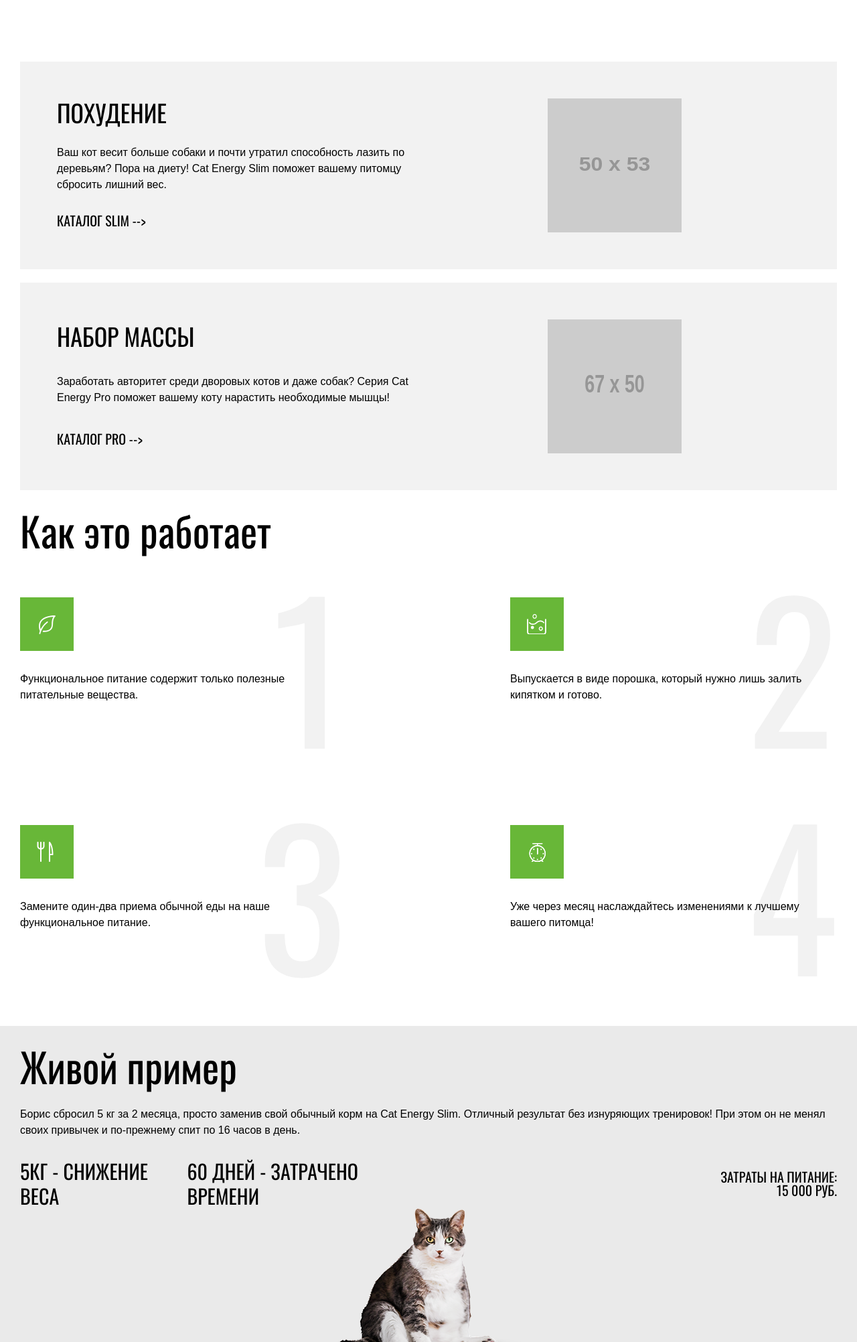
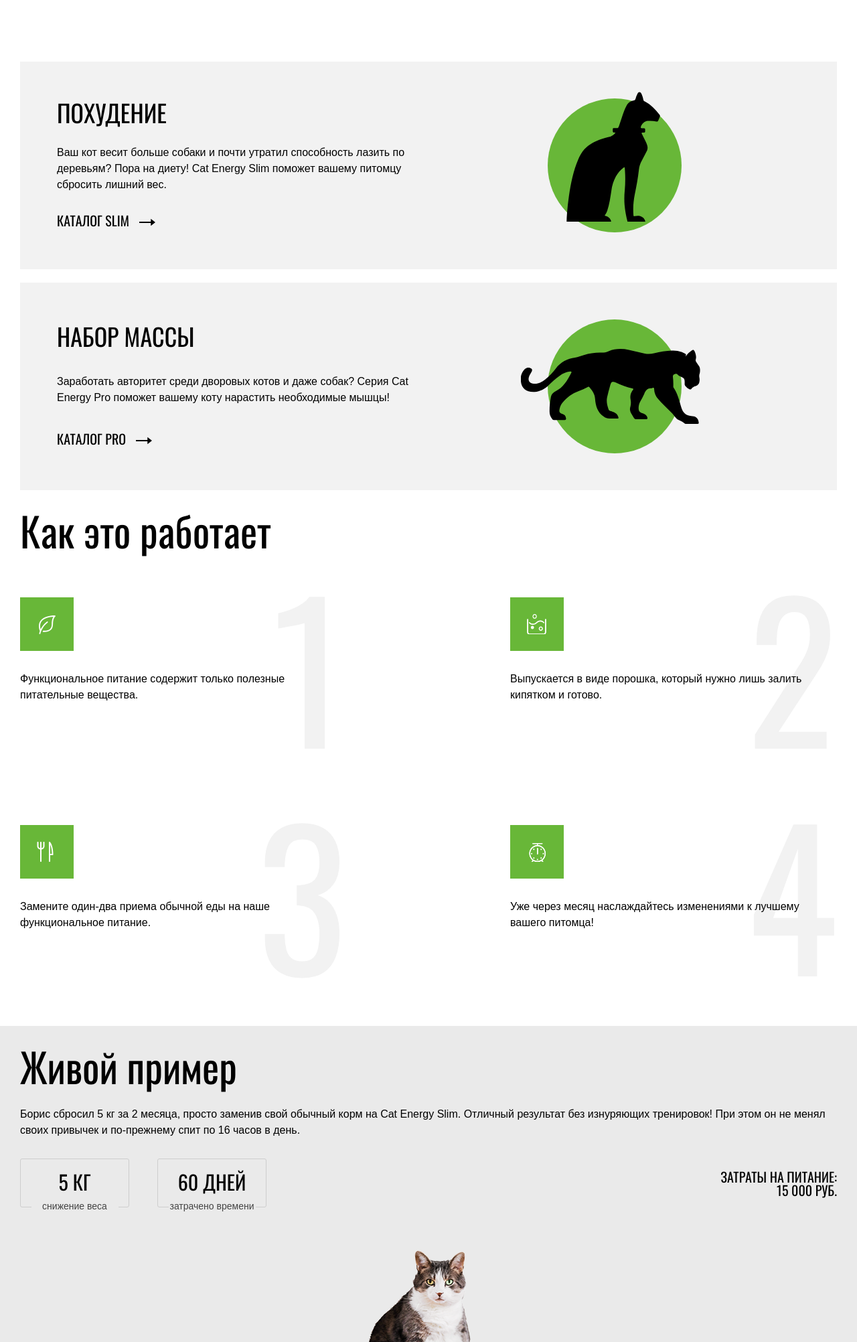
Before and after one commit to Proalex90/1744861-cat-energy-23, a website: page source/index.html in a window 1280 px wide. Shown: the part 900-2904 px from the top of the page at 67% size. Drawn offline with nearby package versions, Linux system fonts and the light colour scheme; files that its build step writes are made by us from their sources; placeholder pictures from the web are drawn by us.

Commit message:
Блок example, nutrition for mobile and tablet

```diff
--- a/source/index.html
+++ b/source/index.html
@@ -149,31 +149,39 @@
         <h2 class="visually-hidden">Подбор программы питания для котов</h2>
         <ul class="nutrition-program__list">
           <li class="nutrition-program__item">
-            <img
-              class="nutrition-program__img"
-              src="http://placehold.it/50x53"
-              alt="Изображение стройного кота"
-            />
+            <div class="nutrition-program__img-container">
+              <img
+                class="nutrition-program__img nutrition-program__img--slim"
+                src="../img/index/cat-slim.svg"
+                width="36"
+                height="50"
+                alt="Силует стройного кота"
+              />
+            </div>
             <h3 class="nutrition-program__subtitle">Похудение</h3>
             <p class="nutrition-program__text">
               Ваш кот весит больше собаки и почти утратил способность лазить по
               деревьям? Пора на диету! Cat Energy Slim поможет вашему питомцу
               сбросить лишний вес.
             </p>
-            <a href="#" class="nutrition-program__link">Каталог SLIM --></a>
+            <a href="#" class="nutrition-program__link">Каталог SLIM</a>
           </li>
           <li class="nutrition-program__item">
-            <img
-              class="nutrition-program__img"
-              src="http://placehold.it/67x50"
-              alt="Изображение пантеры"
-            />
+            <div class="nutrition-program__img-container">
+              <img
+                class="nutrition-program__img nutrition-program__img--pro"
+                src="../img/index/cat-pro.svg"
+                width="67"
+                height="50"
+                alt="Силует пантеры"
+              />
+            </div>
             <h3 class="nutrition-program__subtitle">Набор массы</h3>
             <p class="nutrition-program__text">
               Заработать авторитет среди дворовых котов и даже собак? Серия Cat
               Energy Pro поможет вашему коту нарастить необходимые мышцы!
             </p>
-            <a href="#" class="nutrition-program__link">Каталог PRO --></a>
+            <a href="#" class="nutrition-program__link">Каталог PRO</a>
           </li>
         </ul>
       </section>
@@ -232,9 +240,15 @@
             день.
           </p>
           <div class="example__container results">
-            <div class="results__container">
-              <p>5кг - снижение веса</p>
-              <p>60 дней - затрачено времени</p>
+            <div class="results__wrapper">
+              <div class="results__container">
+                <p class="results__amount">5 кг</p>
+                <p class="results__text">снижение веса</p>
+              </div>
+              <div class="results__container">
+                <p class="results__amount">60 дней</p>
+                <p class="results__text">затрачено времени</p>
+              </div>
             </div>
             <p class="example__spending-text">
               Затраты на питание: 15 000 РУБ.
--- a/source/sass/blocks/example.scss
+++ b/source/sass/blocks/example.scss
@@ -46,6 +46,7 @@
   @media (min-width: $tablet-width) {
     display: flex;
     align-items: center;
+    margin-bottom: 64px;
   }
 
   @media (min-width: $desktop-width) {
@@ -53,19 +54,15 @@
   }
 }
 
-.results__container {
+.results__wrapper {
   display: flex;
-  justify-content: space-around;
+  justify-content: space-between;
 
   @media (min-width: $tablet-width) {
     justify-content: flex-start;
     width: 50%;
     font-size: 30px;
     line-height: 37px;
-
-    p:last-child {
-      margin-left: auto;
-    }
   }
 
   @media (min-width: $desktop-width) {
@@ -73,13 +70,67 @@
   }
 }
 
+.results__container {
+  text-align: center;
+  border: 1px solid $color-border-special;
+  border-radius: 3px;
+  padding: 15px 20px 0;
+  width: 45%;
+
+  @media (min-width: $tablet-width) {
+    width: 163px;
+    padding: 15px 0 0;
+  }
+
+  &:last-child {
+    margin-left: 42px;
+  }
+}
+
+.results__text {
+  text-transform: none;
+  font-family: "Arial", sans-serif;
+  font-weight: 400;
+  font-size: 12px;
+  line-height: 12px;
+  color: $color-form-text;
+  transform: translateY(12px);
+  background-color: $basic-background-example;
+  width: 90px;
+  padding: 0 10px;
+  margin: 0 auto;
+  text-align: center;
+
+  @media (min-width: $tablet-width) {
+    padding: 0;
+    padding-top: 5px;
+    transform: translateY(6px);
+    font-size: 14px;
+    line-height: 14px;
+    width: 130px;
+  }
+}
+
+.results__amount {
+  margin: 0 auto;
+  font-size: 24px;
+  line-height: 24px;
+  width: 83px;
+
+  @media (min-width: $tablet-width) {
+    font-size: 30px;
+    line-height: 37px;
+    width: 130px;
+  }
+}
+
 .example__spending-text {
   text-align: center;
   margin-top: 30px;
+  margin-bottom: 42px;
 
   @media (min-width: $tablet-width) {
-    margin-left: auto;
-    margin-top: 0;
+    margin: 0 0 0 auto;
     font-size: 20px;
     line-height: 20px;
     width: 174px;
--- a/source/sass/blocks/heading.scss
+++ b/source/sass/blocks/heading.scss
@@ -22,7 +22,7 @@
   @media (min-width: $tablet-width) {
     background-color: $color-textw;
     min-height: auto;
-    width: 54%;
+    width: 70%;
     padding-left: 117px;
   }
 }
--- a/source/sass/blocks/nutrition-program.scss
+++ b/source/sass/blocks/nutrition-program.scss
@@ -45,7 +45,6 @@
   line-height: 37px;
   font-weight: 400;
   grid-column: 2/-1;
-  padding-left: 20px;
 
   @media (min-width: $tablet-width) {
     grid-column: 1;
@@ -57,8 +56,12 @@
   }
 }
 
-.nutrition-program__img {
+.nutrition-program__img-container {
   margin: 30px 0;
+  background-color: $basic-color;
+  width: 50px;
+  height: 53px;
+  border-radius: 50%;
 
   @media (min-width: $tablet-width) {
     grid-row: 1/4;
@@ -73,6 +76,30 @@
     margin-right: 60px;
     width: 100px;
     height: 100px;
+  }
+}
+
+.nutrition-program__img--slim {
+  width: 50px;
+  height: 53px;
+  transform: translate(0, -5%);
+
+  @media (min-width: $tablet-width) {
+    width: 140px;
+    height: 194px;
+    transform: translate(20%, -5%);
+  }
+}
+
+.nutrition-program__img--pro {
+  width: 67px;
+  height: 28px;
+  transform: translate(-15%, 50%);
+
+  @media (min-width: $tablet-width) {
+    width: 268px;
+    height: 200px;
+    transform: translate(-15%, 0);
   }
 }
 
@@ -105,6 +132,13 @@
   font-size: 16px;
   line-height: 16px;
 
+  &::after {
+    content: url("../img/index/icon-arrow.svg");
+    margin-left: 15px;
+    width: 24px;
+    height: 12px;
+  }
+
   @media (min-width: $tablet-width) {
     grid-column: 1;
     font-size: 20px;
```
Also changed, not shown: source/img/index/cat-pro.svg (added), source/img/index/cat-slim.svg (added), source/img/index/icon-arrow.svg (added).
